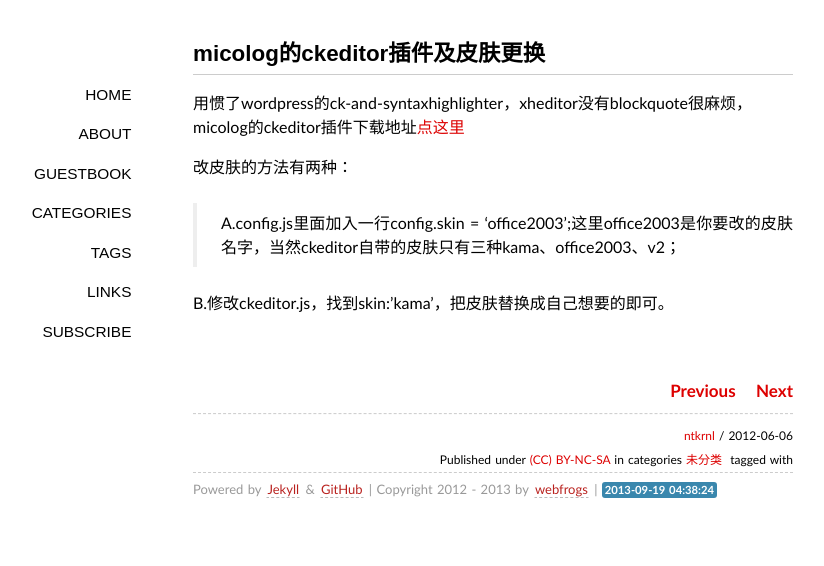
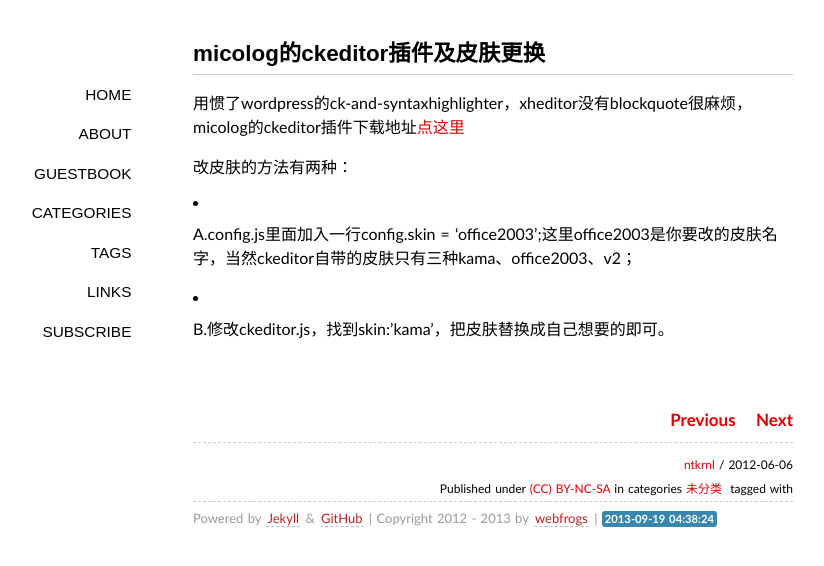
Before and after one commit to ntkrnl/ntkrnl.github.io, a Jekyll site: the page built from _posts/2012-06-06-micolog-ckeditor-plugin-and-skin-replacement.markdown, in a window 1280 px wide. Shown: the top 566 px of the page, without its empty margins (147-971 px from the left). Built offline with Jekyll 4.4.1, drawn with Linux system fonts in a browser that asks for light colours; some web fonts are replaced; Markdown is read by kramdown in place of the engine named in the settings; comment, search, counter and statistics services are not loaded.

```diff
--- a/_posts/2012-06-06-micolog-ckeditor-plugin-and-skin-replacement.markdown
+++ b/_posts/2012-06-06-micolog-ckeditor-plugin-and-skin-replacement.markdown
@@ -15,6 +15,6 @@ categories:
 改皮肤的方法有两种：
 
 
-> A.config.js里面加入一行config.skin = 'office2003';这里office2003是你要改的皮肤名字，当然ckeditor自带的皮肤只有三种kama、office2003、v2；
+- A.config.js里面加入一行config.skin = 'office2003';这里office2003是你要改的皮肤名字，当然ckeditor自带的皮肤只有三种kama、office2003、v2；
 
-B.修改ckeditor.js，找到skin:'kama'，把皮肤替换成自己想要的即可。
+- B.修改ckeditor.js，找到skin:'kama'，把皮肤替换成自己想要的即可。
```
